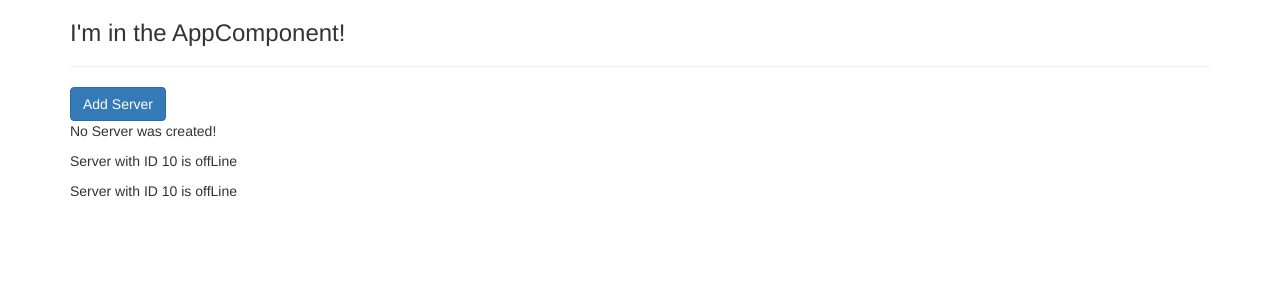
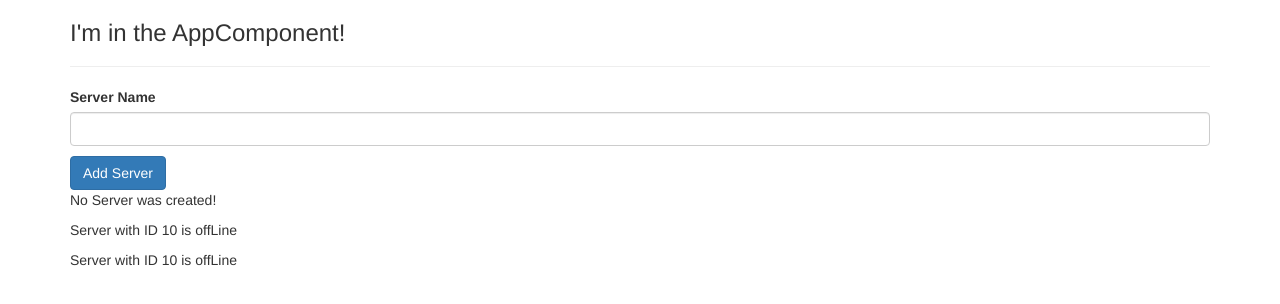
Before and after one commit to yuhyeon99/angular-recipe-manager, an Angular app: page / in a window 1280 px wide. Shown: the top 304 px of the page. Built offline with nearby package versions, Linux system fonts and the light colour scheme.

Commit message:
이벤트 바인딩으로 데이터 전달하기와 사용하기

```diff
--- a/src/app/servers/servers.component.html
+++ b/src/app/servers/servers.component.html
@@ -1,4 +1,13 @@
-<button class="btn btn-primary" [disabled]="!allowNewServer" (click)="onCreateServer()">Add Server</button>
+<label>Server Name</label>
+<input type="text" class="form-control" (input)="onUpdateServerName($event)" />
+<p>{{ serverName }}</p>
+<button
+  class="btn btn-primary"
+  [disabled]="!allowNewServer"
+  (click)="onCreateServer()"
+>
+  Add Server
+</button>
 <!-- <p [innerText]="allowNewServer"></p> -->
 <p>{{ serverCreationStatus }}</p>
 <app-server></app-server>
--- a/src/app/servers/servers.component.ts
+++ b/src/app/servers/servers.component.ts
@@ -13,6 +13,7 @@ import { Component, OnInit } from '@angular/core';
 export class ServersComponent implements OnInit{
   allowNewServer = false;
   serverCreationStatus = 'No Server was created!'
+  serverName = '';
 
   constructor() {
     setTimeout(()=> {
@@ -26,4 +27,10 @@ export class ServersComponent implements OnInit{
   onCreateServer() {
     this.serverCreationStatus = 'Server was created!';
   }
+
+  onUpdateServerName(event: any) {
+    console.log((<HTMLInputElement>event.target).value);
+    console.log(event.target.value);
+    this.serverName = (<HTMLInputElement>event.target).value;
+  }
 }
```
